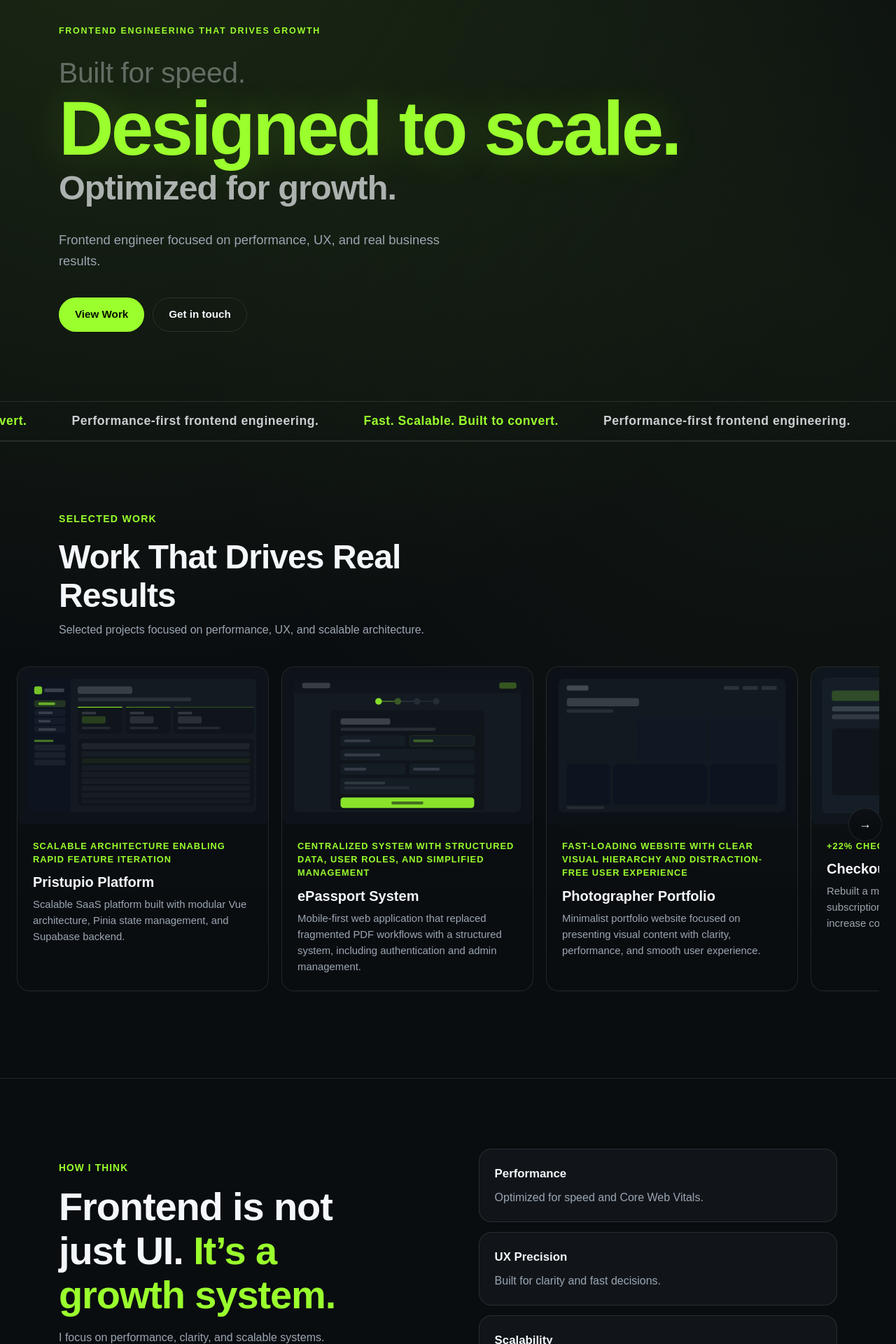
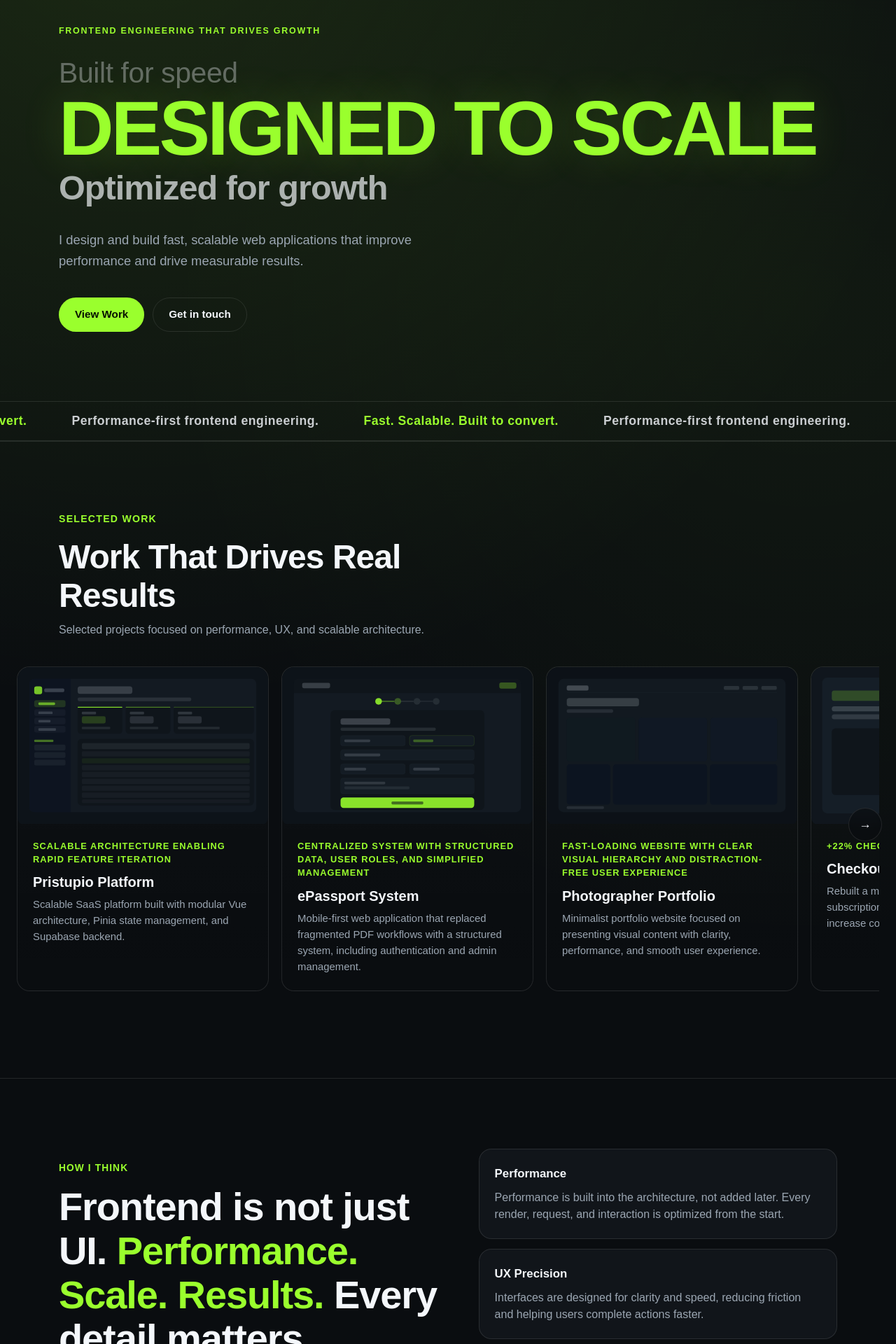
Before and after one commit to Jurgo88/portfolio-v2, a Nuxt app: page / in a window 1280 px wide. Shown: the part 180-2100 px from the top of the page at 70% size. Built offline with nearby package versions, Linux system fonts and the light colour scheme.

Commit message:
feat: update content and styles across various sections for improved clarity and user engagement

```diff
--- a/app/composables/useLocale.ts
+++ b/app/composables/useLocale.ts
@@ -8,10 +8,10 @@ nav_contact: 'Contact',
 nav_cta: 'Start Project',
 
 hero_kicker: 'Frontend Engineering That Drives Growth',
-hero_h1_1: 'Built for speed.',
-hero_h1_2: 'Designed to scale.',
-hero_h1_3: 'Optimized for growth.',
-hero_copy: 'Frontend engineer focused on performance, UX, and real business results.',
+hero_h1_1: 'Built for speed',
+hero_h1_2: 'Designed to scale',
+hero_h1_3: 'Optimized for growth',
+hero_copy: 'I design and build fast, scalable web applications that improve performance and drive measurable results.',
 hero_cta_work: 'View Work',
 hero_cta_contact: 'Get in touch',
 
@@ -25,18 +25,18 @@ projects_intro: 'Selected projects focused on performance, UX, and scalable arch
 
 about_eyebrow: 'How I Think',
 about_h2_1: 'Frontend is not just UI.',
-about_h2_accent: 'It’s a growth system.',
-about_h2_2: '',
-about_copy: 'I focus on performance, clarity, and scalable systems.',
+about_h2_accent: 'Performance. Scale. Results.',
+about_h2_2: 'Every detail matters.',
+about_copy: 'I build frontend systems that are fast, maintainable, and designed for real-world usage — not just visual output.',
 
 about_perf_title: 'Performance',
-about_perf_copy: 'Optimized for speed and Core Web Vitals.',
+about_perf_copy: 'Performance is built into the architecture, not added later. Every render, request, and interaction is optimized from the start.',
 
 about_ux_title: 'UX Precision',
-about_ux_copy: 'Built for clarity and fast decisions.',
+about_ux_copy: 'Interfaces are designed for clarity and speed, reducing friction and helping users complete actions faster.',
 
 about_scale_title: 'Scalability',
-about_scale_copy: 'Structured to grow without chaos.',
+about_scale_copy: 'Systems are structured to grow with modular components, clear state management, and maintainable code.',
 
 interactive_eyebrow: 'Interactive',
 interactive_h2: 'Quality Simulator',
@@ -49,21 +49,24 @@ interactive_bar_3: 'Speed',
 interactive_lcp: 'LCP:',
 interactive_fid: 'Delay:',
 
-results_eyebrow: 'Results',
+results_eyebrow: 'Impact',
 results_h2: 'Results That Matter',
 result_1: 'Faster load times',
 result_2: 'Higher conversion',
-result_3: '90+ Lighthouse',
+result_3: 'Performance scores',
 result_4: 'Better UX',
 
-cta_eyebrow: "Let's build something fast.",
-cta_h2: 'Got a product in mind?',
-cta_copy: 'Let’s make it fast and scalable.',
+cta_eyebrow: 'Start a project',
+
+cta_h2: 'Have a product in mind?',
+cta_h2_2: 'Let’s build it right.',
+cta_copy: 'Fast, scalable, and designed to deliver real results.',
+cta_note: 'Available for selected projects and long-term collaboration.',
 cta_btn: 'Get in touch',
 
 footer_built: 'Built with Nuxt 3.',
 
-page_title: 'Juraj | Frontend Engineer',
+page_title: 'Juraj Paluš | Frontend Engineer',
 page_description: 'Frontend engineer focused on performance and scalable web apps.',
 
 
@@ -76,9 +79,9 @@ nav_contact: 'Kontakt',
 nav_cta: 'Začať projekt',
 
 hero_kicker: 'Frontend, ktorý prináša výsledky',
-hero_h1_1: 'Rýchlosť na prvom mieste.',
-hero_h1_2: 'Pripravené rásť.',
-hero_h1_3: 'Navrhnuté pre výkon.',
+hero_h1_1: 'Rýchlosť na prvom mieste',
+hero_h1_2: 'Juraj Paluš',
+hero_h1_3: 'Navrhnuté pre výkon',
 hero_copy: 'Frontend inžinier zameraný na výkon a UX.',
 hero_cta_work: 'Projekty',
 hero_cta_contact: 'Kontakt',
@@ -91,19 +94,20 @@ projects_h2: 'Reálne výsledky',
 projects_intro: 'Výkon, UX a škálovanie.',
 
 about_eyebrow: 'Ako uvažujem',
+
 about_h2_1: 'Frontend nie je len UI.',
-about_h2_accent: 'Je to systém.',
-about_h2_2: '',
-about_copy: 'Zameranie na výkon a škálovanie.',
+about_h2_accent: 'Výkon. Škálovanie. Výsledky.',
+about_h2_2: 'Na detailoch záleží.',
+
+about_copy: 'Staviam frontend systémy, ktoré sú rýchle, udržateľné a pripravené na reálne použitie, nie len vizuálne pekné.',
 
 about_perf_title: 'Výkon',
-about_perf_copy: 'Optimalizácia rýchlosti.',
+about_perf_copy: 'Výkon je zabudovaný do architektúry, nie pridaný neskôr. Každé renderovanie, požiadavka a interakcia je optimalizovaná od začiatku.',
 
 about_ux_title: 'UX',
-about_ux_copy: 'Jednoduchosť.',
-
+about_ux_copy: 'Rozhrania sú navrhnuté pre prehľadnosť a rýchlosť, aby používateľ vedel konať bez zbytočného rozmýšľania.',
 about_scale_title: 'Škálovanie',
-about_scale_copy: 'Pripravené na rast.',
+about_scale_copy: 'Systémy sú štruktúrované tak, aby rástli s modulárnymi komponentmi, jasným state managementom a udržateľným kódom.',
 
 interactive_eyebrow: 'Interaktívne',
 interactive_h2: 'Simulátor',
@@ -116,19 +120,21 @@ interactive_bar_3: 'Rýchlosť',
 interactive_lcp: 'LCP:',
 interactive_fid: 'Delay:',
 
-results_eyebrow: 'Výsledky',
-results_h2: 'Výsledky',
-result_1: 'Rýchlosť',
-result_2: 'Konverzia',
-result_3: 'Lighthouse',
-result_4: 'UX',
+results_eyebrow: 'Dopad',
+results_h2: 'Čo moja práca zlepšuje',
+result_1: 'Rýchlejšie načítanie',
+result_2: 'Vyššie konverzie',
+result_3: 'Vyššie skóre aplikácie',
+result_4: 'Lepšie UX',
 
-cta_eyebrow: 'Poďme na to',
-cta_h2: 'Máš projekt?',
-cta_copy: 'Spravme ho rýchly.',
-cta_btn: 'Kontakt',
+cta_eyebrow: 'Spolupráca',
+cta_h2: 'Máte nápad?',
+cta_h2_2: 'Poďme ho spraviť hneď.',
+cta_copy: 'Rýchlo, škálovateľne a s dôrazom na výsledok.',
+cta_note: 'Dostupný pre vybrané projekty a dlhodobú spoluprácu.',
+cta_btn: 'Kontaktovať',
 
-footer_built: 'Postavené na Nuxt 3',
+footer_built: 'Built with Nuxt 3',
 
 
 page_title: 'Juraj | Frontend',
--- a/app/pages/projects/[slug].vue
+++ b/app/pages/projects/[slug].vue
@@ -267,7 +267,7 @@ onMounted(async () => {
     letter-spacing: -0.03em;
     line-height: 1.1;
     margin: 14px 0 16px;
-    max-width: 18ch;
+    // max-width: 18ch;
   }
 }
 
--- a/app/sections/AboutThinkingSection.vue
+++ b/app/sections/AboutThinkingSection.vue
@@ -30,7 +30,7 @@ onMounted(async () => {
         <p class="about__eyebrow">{{ t('about_eyebrow') }}</p>
         <h2>
           {{ t('about_h2_1') }}
-          <span>{{ t('about_h2_accent') }}</span>{{ t('about_h2_2') }}
+          <span>{{ t('about_h2_accent') }}</span> {{ t('about_h2_2') }}
         </h2>
         <p>{{ t('about_copy') }}</p>
       </div>
@@ -74,7 +74,6 @@ onMounted(async () => {
     letter-spacing: -0.02em;
     line-height: 1.12;
     margin: 0;
-    max-width: 13ch;
 
     span {
       color: var(--accent);
--- a/app/sections/HeroSection.vue
+++ b/app/sections/HeroSection.vue
@@ -48,7 +48,8 @@ onMounted(async () => {
     x: 55,
     duration: 0.7,
     ease: 'power3.out',
-    delay: 0.52
+    delay: 0.52,
+    scale: 0.1
   })
 
   gsap.from([copy.value, cta.value], {
@@ -80,6 +81,18 @@ function attachMouseParallax(gsap: any) {
   const qL3x = gsap.quickTo(line3.value, 'x', { duration: 0.8, ease: 'power2' })
   const qL3y = gsap.quickTo(line3.value, 'y', { duration: 0.8, ease: 'power2' })
 
+  // Hover scale + line2 color shift
+  const onL3Enter = () => {
+    gsap.to(line3.value, { scale: 1.8, duration: 0.4, ease: 'back.out(1.7)', overwrite: 'auto' })
+    gsap.to(line2.value, { color: '#ffffff', duration: 0.3, ease: 'power2.out' })
+  }
+  const onL3Leave = () => {
+    gsap.to(line3.value, { scale: 1, duration: 0.35, ease: 'power2.inOut', overwrite: 'auto' })
+    gsap.to(line2.value, { color: 'var(--accent)', duration: 0.4, ease: 'power2.out' })
+  }
+  line3.value?.addEventListener('mouseenter', onL3Enter)
+  line3.value?.addEventListener('mouseleave', onL3Leave)
+
   const onMove = (e: MouseEvent) => {
     const rect = root.value!.getBoundingClientRect()
     // Normalizovaná poloha kurzora: -0.5 → 0.5
@@ -95,7 +108,7 @@ function attachMouseParallax(gsap: any) {
 
     // Riadok 2 — najrýchlejší + jemný skew pre dynamiku
     qL2x(nx * 22)
-    qL2y(ny * 9)
+    qL2y(ny * 90)
     qL2skew(nx * -1.5)
 
     // Riadok 3 — stredný pohyb
@@ -119,6 +132,8 @@ function attachMouseParallax(gsap: any) {
   cleanupMouse = () => {
     root.value?.removeEventListener('mousemove', onMove)
     root.value?.removeEventListener('mouseleave', onLeave)
+    line3.value?.removeEventListener('mouseenter', onL3Enter)
+    line3.value?.removeEventListener('mouseleave', onL3Leave)
   }
 }
 
@@ -134,17 +149,17 @@ const onCtaClick = (label: string) => {
 <template>
   <section id="top" ref="root" class="hero section-space">
     <div class="container">
-      <p ref="kicker" class="hero__kicker">{{ t('hero_kicker') }}</p>
+      <p ref="kicker" class="hero_kicker">{{ t('hero_kicker') }}</p>
 
       <h1>
-        <span ref="line1" class="hero__line hero__line--1">{{ t('hero_h1_1') }}</span>
-        <span ref="line2" class="hero__line hero__line--2">{{ t('hero_h1_2') }}</span>
-        <span ref="line3" class="hero__line hero__line--3">{{ t('hero_h1_3') }}</span>
+        <span ref="line1" class="hero_line hero_line-1">{{ t('hero_h1_1') }}</span>
+        <span ref="line2" class="hero_line hero_line-2">{{ t('hero_h1_2') }}</span>
+        <span ref="line3" class="hero_line hero_line-3">{{ t('hero_h1_3') }}</span>
       </h1>
 
-      <p ref="copy" class="hero__copy">{{ t('hero_copy') }}</p>
+      <p ref="copy" class="hero_copy">{{ t('hero_copy') }}</p>
 
-      <div ref="cta" class="hero__cta">
+      <div ref="cta" class="hero_cta">
         <UiBaseButton to="#projects" variant="primary" @click="onCtaClick(t('hero_cta_work'))">
           {{ t('hero_cta_work') }}
         </UiBaseButton>
@@ -161,7 +176,7 @@ const onCtaClick = (label: string) => {
   padding-top: 140px;
 }
 
-.hero__kicker {
+.hero_kicker {
   color: var(--accent);
   font-size: 0.78rem;
   font-weight: 700;
@@ -174,14 +189,14 @@ h1 {
   margin: 0;
 }
 
-.hero__line {
+.hero_line {
   display: block;
   line-height: 1.1;
   will-change: transform;
 }
 
 // Riadok 1 — prefix, tlmená farba, ľahká váha
-.hero__line--1 {
+.hero_line-1 {
   color: rgba(244, 247, 251, 0.35);
   font-size: clamp(1.4rem, 3.2vw, 2.6rem);
   font-weight: 400;
@@ -190,17 +205,18 @@ h1 {
 }
 
 // Riadok 2 — hero statement, dominantný
-.hero__line--2 {
+.hero_line-2 {
   color: var(--accent);
   font-size: clamp(3rem, 8.5vw, 7.2rem);
   font-weight: 800;
   letter-spacing: -0.035em;
   line-height: 0.97;
   text-shadow: 0 0 60px rgba(154, 255, 45, 0.2);
+  text-transform: uppercase;
 }
 
 // Riadok 3 — záver s hover efektom
-.hero__line--3 {
+.hero_line-3 {
   color: rgba(244, 247, 251, 0.68);
   cursor: default;
   display: inline-block;
@@ -238,7 +254,7 @@ h1 {
   }
 }
 
-.hero__copy {
+.hero_copy {
   color: var(--muted);
   font-size: clamp(1rem, 2vw, 1.15rem);
   line-height: 1.65;
@@ -247,7 +263,7 @@ h1 {
   will-change: transform;
 }
 
-.hero__cta {
+.hero_cta {
   display: flex;
   flex-wrap: wrap;
   gap: 12px;
@@ -260,14 +276,14 @@ h1 {
     padding-top: 100px;
   }
 
-  .hero__line--2 {
+  .hero_line-2 {
     line-height: 1.0;
   }
 }
 
 // Na mobile vypni parallax (touch zariadenia nemajú mousemove)
 @media (hover: none) {
-  .hero__line {
+  .hero_line {
     will-change: auto;
   }
 }
--- a/app/sections/ResultsSection.vue
+++ b/app/sections/ResultsSection.vue
@@ -5,7 +5,7 @@ const { t } = useLocale()
 const metrics = computed(() => [
   { label: t('result_1'), value: 43, suffix: '%' },
   { label: t('result_2'), value: 27, suffix: '%' },
-  { label: t('result_3'), value: 96, suffix: '/100' },
+  { label: t('result_3'), value: 90, suffix: '+' },
   { label: t('result_4'), value: 31, suffix: '%' }
 ])
 
@@ -86,7 +86,7 @@ h2 {
   font-size: clamp(1.8rem, 4vw, 2.9rem);
   letter-spacing: -0.02em;
   margin: 14px 0 0;
-  max-width: 18ch;
+  // max-width: 18ch;
 }
 
 .results__grid {
--- a/app/sections/SiteFooter.vue
+++ b/app/sections/SiteFooter.vue
@@ -6,9 +6,9 @@ const { t } = useLocale()
 <template>
   <footer class="site-footer">
     <div class="container site-footer__inner">
-      <p>hello@yourdomain.com</p>
-      <p>Bratislava, Slovakia</p>
-      <p>&copy; {{ year }} Juraj. {{ t('footer_built') }}</p>
+      <p>palus.dev@gmail.com</p>
+      <p>&copy; {{ year }} Created by <a href="https://jurgo.sk" target="_blank" rel="noopener noreferrer">Jurgo</a></p>
+      <p>{{ t('footer_built') }}</p>
     </div>
   </footer>
 </template>
```
Also changed, not shown: app/sections/CtaSection.vue (+13 -2 lines).
